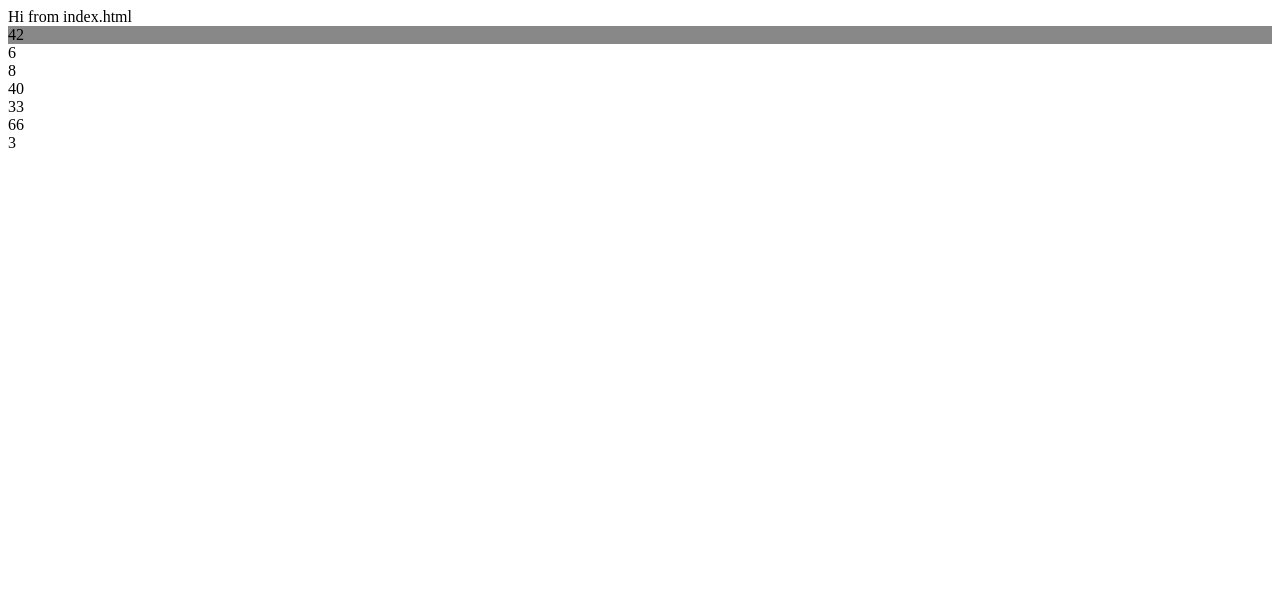
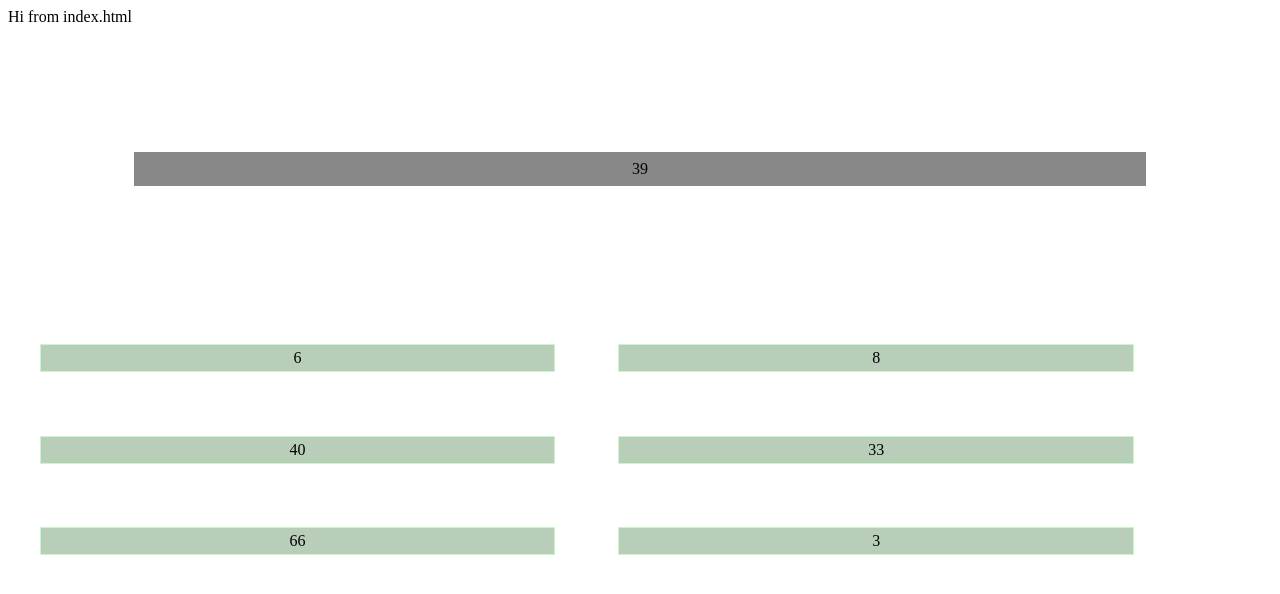
Before and after one commit to d-kang/full-stack-react, a React app: page / in a window 1280 px wide. Shown: the top 594 px of the page. Built offline with nearby package versions, Linux system fonts and the light colour scheme.

Commit message:
Add Styling to Game

```diff
--- a/src/components/Game.js
+++ b/src/components/Game.js
@@ -1,18 +1,21 @@
 import React, { PureComponent } from 'react';
 
 class Game extends PureComponent {
-
+  constructor() {
+    super();
+    this.target = 10 + Math.floor(50 * Math.random());
+  }
   render() {
     return (
       <div>
-        <div style={styles.target}>42</div>
+        <div style={styles.target}>{this.target}</div>
         <div>
-          <div>6</div>
-          <div>8</div>
-          <div>40</div>
-          <div>33</div>
-          <div>66</div>
-          <div>3</div>
+          <div style={styles.playNumber} className="play-number">6</div>
+          <div style={styles.playNumber} className="play-number">8</div>
+          <div style={styles.playNumber} className="play-number">40</div>
+          <div style={styles.playNumber} className="play-number">33</div>
+          <div style={styles.playNumber} className="play-number">66</div>
+          <div style={styles.playNumber} className="play-number">3</div>
         </div>
       </div>
     );
@@ -22,7 +25,19 @@ class Game extends PureComponent {
 const styles = {
   target: {
     backgroundColor: '#888',
+    margin: '10%',
+    padding: '0.5rem',
+    textAlign: 'center',
   },
+  playNumber: {
+    border: 'thin solid #c8f7c8',
+    width: '40%',
+    display: 'inline-block',
+    margin: '2.5%',
+    backgroundColor: '#b8ceb8',
+    textAlign: 'center',
+    padding: '0.25rem',
+  }
 };
 
 export default Game;
```
